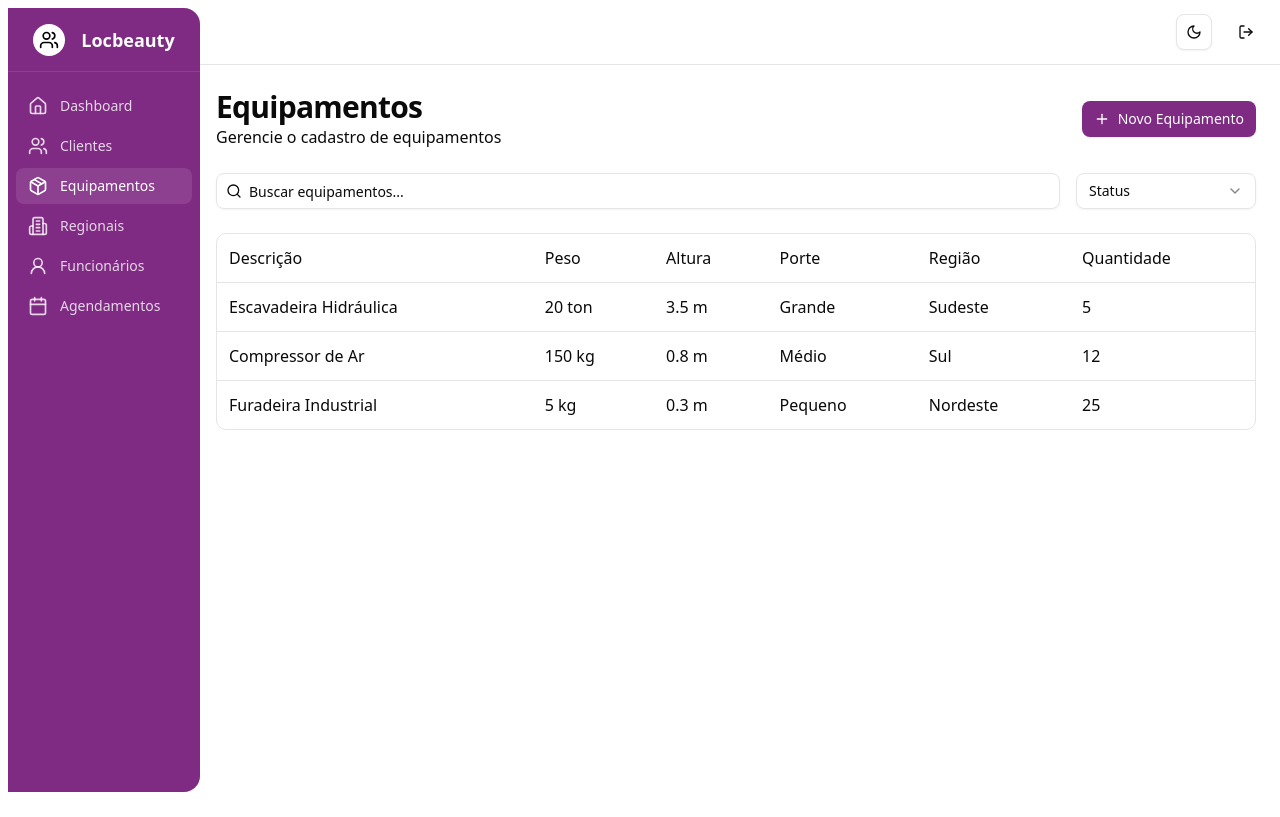
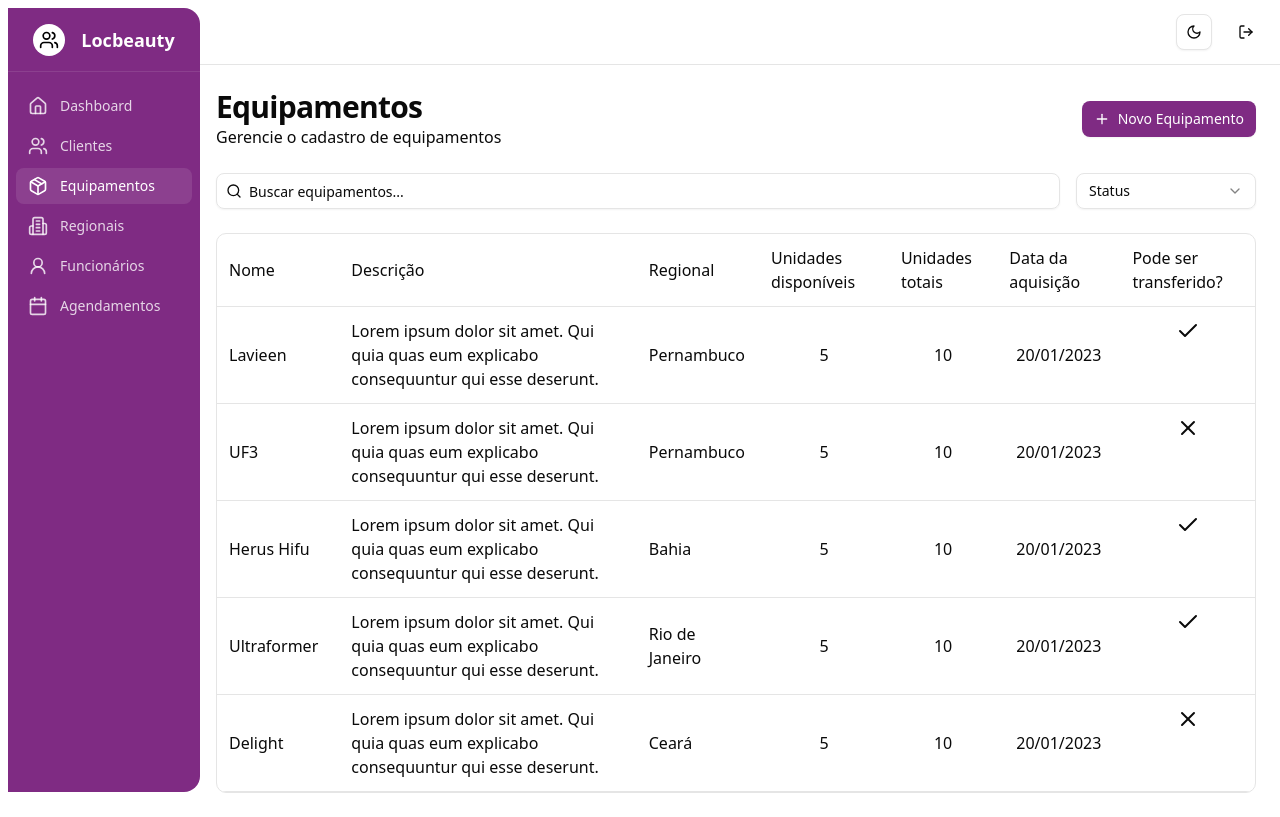
Before and after one commit to locbeauty/locbeauty-front, a Next.js app: page /gears in a window 1280 px wide. Built offline with nearby package versions, Linux system fonts and the light colour scheme.

Commit message:
fix: bookings, employees and gears table mock data changed

```diff
--- a/src/components/pages/bookings/view/BookingsTable.tsx
+++ b/src/components/pages/bookings/view/BookingsTable.tsx
@@ -9,9 +9,10 @@ export function BookingsTable() {
                     <tr>
                         <th className="text-left p-3 font-medium">Cliente</th>
                         <th className="text-left p-3 font-medium">Equipamento</th>
-                        <th className="text-left p-3 font-medium">Quantidade</th>
-                        <th className="text-left p-3 font-medium">Data Início</th>
-                        <th className="text-left p-3 font-medium">Data Fim</th>
+                        <th className="text-center p-3 font-medium">Quantidade</th>
+                        <th className=" text-center p-3 font-medium">Data</th>
+                        <th className=" text-center p-3 font-medium">Horário inicial</th>
+                        <th className=" text-center p-3 font-medium">Horário final</th>
                         <th className="p-3 font-medium text-center">Status</th>
                         <th className="p-3 font-medium text-center">Pagamento</th>
                     </tr>
@@ -19,10 +20,11 @@ export function BookingsTable() {
                 <tbody>
                     <tr className="border-t hover:bg-muted/50">
                         <td className="p-3">João Silva</td>
-                        <td className="p-3">Escavadeira Hidráulica</td>
-                        <td className="p-3">1</td>
-                        <td className="p-3">15/05/2023</td>
-                        <td className="p-3">20/05/2023</td>
+                        <td className="p-3">Lavieen</td>
+                        <td className="p-3 text-center">1</td>
+                        <td className="p-3 text-center">15/05/2023</td>
+                        <td className="p-3 text-center">14:00</td>
+                        <td className="p-3 text-center">18:00</td>
                         <td className="p-3 text-center">
                             <BookingStatusBadge status="Cancelado" />
                         </td>
@@ -32,10 +34,11 @@ export function BookingsTable() {
                     </tr>
                     <tr className="border-t hover:bg-muted/50">
                         <td className="p-3">Empresa ABC Ltda</td>
-                        <td className="p-3">Compressor de Ar</td>
-                        <td className="p-3">3</td>
-                        <td className="p-3">10/06/2023</td>
-                        <td className="p-3">25/06/2023</td>
+                        <td className="p-3">Herus Hifu</td>
+                        <td className="p-3 text-center">3</td>
+                        <td className="p-3 text-center">10/06/2023</td>
+                        <td className="p-3 text-center">14:00</td>
+                        <td className="p-3 text-center">18:00</td>
                         <td className="p-3 text-center">
                             <BookingStatusBadge status="Concluído" />
                         </td>
@@ -45,10 +48,11 @@ export function BookingsTable() {
                     </tr>
                     <tr className="border-t hover:bg-muted/50">
                         <td className="p-3">Maria Oliveira</td>
-                        <td className="p-3">Furadeira Industrial</td>
-                        <td className="p-3">5</td>
-                        <td className="p-3">01/04/2023</td>
-                        <td className="p-3">15/04/2023</td>
+                        <td className="p-3">Ultraformer</td>
+                        <td className="p-3 text-center">5</td>
+                        <td className="p-3 text-center">01/04/2023</td>
+                        <td className="p-3 text-center">14:00</td>
+                        <td className="p-3 text-center">18:00</td>
                         <td className="p-3 text-center">
                             <BookingStatusBadge status="Não iniciado" />
                         </td>
@@ -58,10 +62,11 @@ export function BookingsTable() {
                     </tr>
                     <tr className="border-t hover:bg-muted/50">
                         <td className="p-3">Maria Oliveira</td>
-                        <td className="p-3">Furadeira Industrial</td>
-                        <td className="p-3">5</td>
-                        <td className="p-3">01/04/2023</td>
-                        <td className="p-3">15/04/2023</td>
+                        <td className="p-3">Delight</td>
+                        <td className="p-3 text-center">5</td>
+                        <td className="p-3 text-center">01/04/2023</td>
+                        <td className="p-3 text-center">14:00</td>
+                        <td className="p-3 text-center">18:00</td>
                         <td className="p-3 text-center">
                             <BookingStatusBadge status="Cancelado" />
                         </td>
--- a/src/components/pages/employees/EmployeesTable.tsx
+++ b/src/components/pages/employees/EmployeesTable.tsx
@@ -24,7 +24,7 @@ export function EmployeesTable() {
                     <tr className="border-t hover:bg-muted/50">
                         <td className="p-3">Fernanda Santos</td>
                         <td className="p-3">987.654.321-00</td>
-                        <td className="p-3">Analista</td>
+                        <td className="p-3">Logística</td>
                         <td className="p-3">Sul</td>
                         <td className="p-3">(51) 98765-4321</td>
                         <td className="p-3">fernanda@empresa.com</td>
@@ -32,7 +32,7 @@ export function EmployeesTable() {
                     <tr className="border-t hover:bg-muted/50">
                         <td className="p-3">Marcos Oliveira</td>
                         <td className="p-3">456.789.123-00</td>
-                        <td className="p-3">Técnico</td>
+                        <td className="p-3">Comercial</td>
                         <td className="p-3">Nordeste</td>
                         <td className="p-3">(81) 98765-4321</td>
                         <td className="p-3">marcos@empresa.com</td>
--- a/src/components/pages/gears/view/GearsTable.tsx
+++ b/src/components/pages/gears/view/GearsTable.tsx
@@ -1,41 +1,74 @@
+import { Check, X } from "lucide-react";
+
 export function GearsTable() {
     return (
         <div className="border rounded-lg max-h-[70vh] lg:w-full w-[89vw] overflow-x-auto">
             <table className="w-full">
                 <thead className="bg-muted">
                     <tr>
+                        <th className="text-left p-3 font-medium">Nome</th>
                         <th className="text-left p-3 font-medium">Descrição</th>
-                        <th className="text-left p-3 font-medium">Peso</th>
-                        <th className="text-left p-3 font-medium">Altura</th>
-                        <th className="text-left p-3 font-medium">Porte</th>
-                        <th className="text-left p-3 font-medium">Região</th>
-                        <th className="text-left p-3 font-medium">Quantidade</th>
+                        <th className="text-left p-3 font-medium">Regional</th>
+                        <th className="text-left p-3 font-medium">Unidades disponíveis</th>
+                        <th className="text-left p-3 font-medium">Unidades totais</th>
+                        <th className="text-left p-3 font-medium">Data da aquisição</th>
+                        <th className="text-left p-3 font-medium">Pode ser transferido?</th>
                     </tr>
                 </thead>
                 <tbody>
                     <tr className="border-t hover:bg-muted/50">
-                        <td className="p-3">Escavadeira Hidráulica</td>
-                        <td className="p-3">20 ton</td>
-                        <td className="p-3">3.5 m</td>
-                        <td className="p-3">Grande</td>
-                        <td className="p-3">Sudeste</td>
-                        <td className="p-3">5</td>
+                        <td className="p-3">Lavieen</td>
+                        <td className="p-3">Lorem ipsum dolor sit amet. Qui quia quas eum explicabo consequuntur qui esse deserunt.</td>
+                        <td className="p-3">Pernambuco</td>
+                        <td className="p-3 text-center">5</td>
+                        <td className="p-3 text-center">10</td>
+                        <td className="p-3 text-center">20/01/2023</td>
+                        <td className="p-3 flex justify-center"><Check /></td>
                     </tr>
                     <tr className="border-t hover:bg-muted/50">
-                        <td className="p-3">Compressor de Ar</td>
-                        <td className="p-3">150 kg</td>
-                        <td className="p-3">0.8 m</td>
-                        <td className="p-3">Médio</td>
-                        <td className="p-3">Sul</td>
-                        <td className="p-3">12</td>
+                        <td className="p-3">UF3</td>
+                        <td className="p-3">Lorem ipsum dolor sit amet. Qui quia quas eum explicabo consequuntur qui esse deserunt.</td>
+                        <td className="p-3">Pernambuco</td>
+                        <td className="p-3 text-center">5</td>
+                        <td className="p-3 text-center">10</td>
+                        <td className="p-3 text-center">20/01/2023</td>
+                        <td className="p-3 flex justify-center"><X /></td>
                     </tr>
                     <tr className="border-t hover:bg-muted/50">
-                        <td className="p-3">Furadeira Industrial</td>
-                        <td className="p-3">5 kg</td>
-                        <td className="p-3">0.3 m</td>
-                        <td className="p-3">Pequeno</td>
-                        <td className="p-3">Nordeste</td>
-                        <td className="p-3">25</td>
+                        <td className="p-3">Herus Hifu</td>
+                        <td className="p-3">Lorem ipsum dolor sit amet. Qui quia quas eum explicabo consequuntur qui esse deserunt.</td>
+                        <td className="p-3">Bahia</td>
+                        <td className="p-3 text-center">5</td>
+                        <td className="p-3 text-center">10</td>
+                        <td className="p-3 text-center">20/01/2023</td>
+                        <td className="p-3 flex justify-center"><Check /></td>
+                    </tr>
+                    <tr className="border-t hover:bg-muted/50">
+                        <td className="p-3">Ultraformer</td>
+                        <td className="p-3">Lorem ipsum dolor sit amet. Qui quia quas eum explicabo consequuntur qui esse deserunt.</td>
+                        <td className="p-3">Rio de Janeiro</td>
+                        <td className="p-3 text-center">5</td>
+                        <td className="p-3 text-center">10</td>
+                        <td className="p-3 text-center">20/01/2023</td>
+                        <td className="p-3 flex justify-center"><Check /></td>
+                    </tr>
+                    <tr className="border-t hover:bg-muted/50">
+                        <td className="p-3">Delight</td>
+                        <td className="p-3">Lorem ipsum dolor sit amet. Qui quia quas eum explicabo consequuntur qui esse deserunt.</td>
+                        <td className="p-3">Ceará</td>
+                        <td className="p-3 text-center">5</td>
+                        <td className="p-3 text-center">10</td>
+                        <td className="p-3 text-center">20/01/2023</td>
+                        <td className="p-3 flex justify-center"><X /></td>
+                    </tr>
+                    <tr className="border-t hover:bg-muted/50">
+                        <td className="p-3">Lightsheer Duet</td>
+                        <td className="p-3">Lorem ipsum dolor sit amet. Qui quia quas eum explicabo consequuntur qui esse deserunt.</td>
+                        <td className="p-3">Ceará</td>
+                        <td className="p-3 text-center">5</td>
+                        <td className="p-3 text-center">10</td>
+                        <td className="p-3 text-center">20/01/2023</td>
+                        <td className="p-3 flex justify-center"><Check /></td>
                     </tr>
                 </tbody>
             </table>
```
